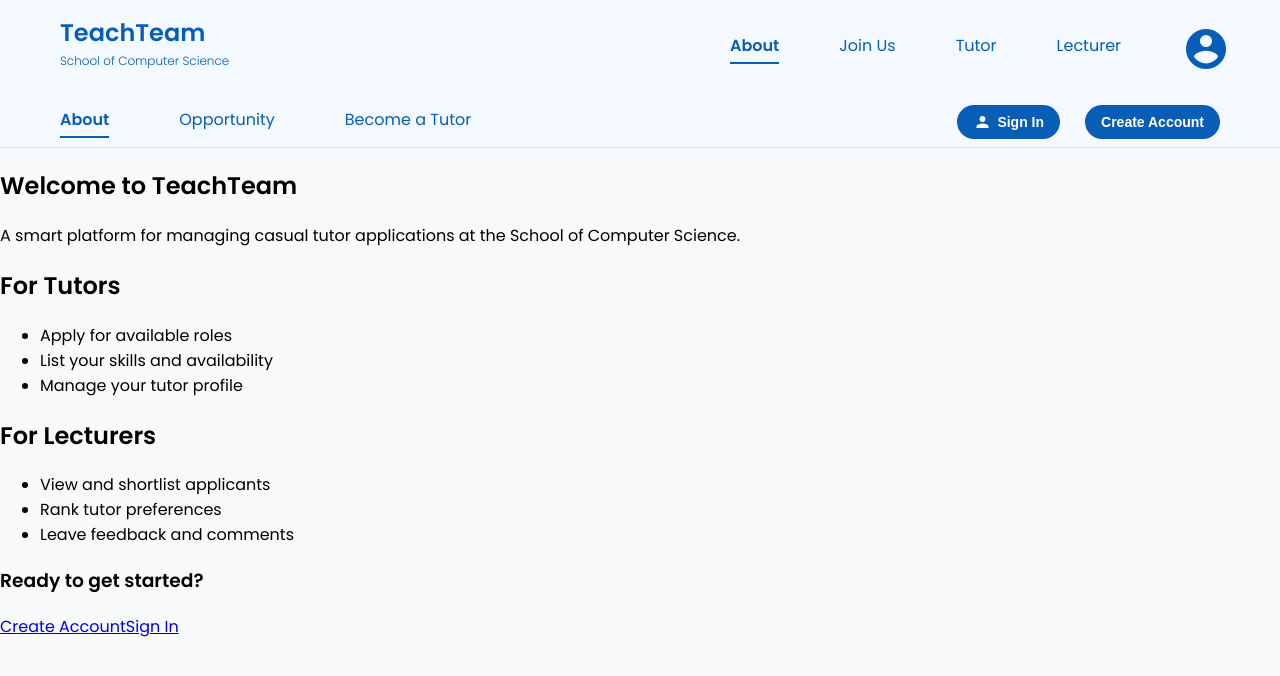
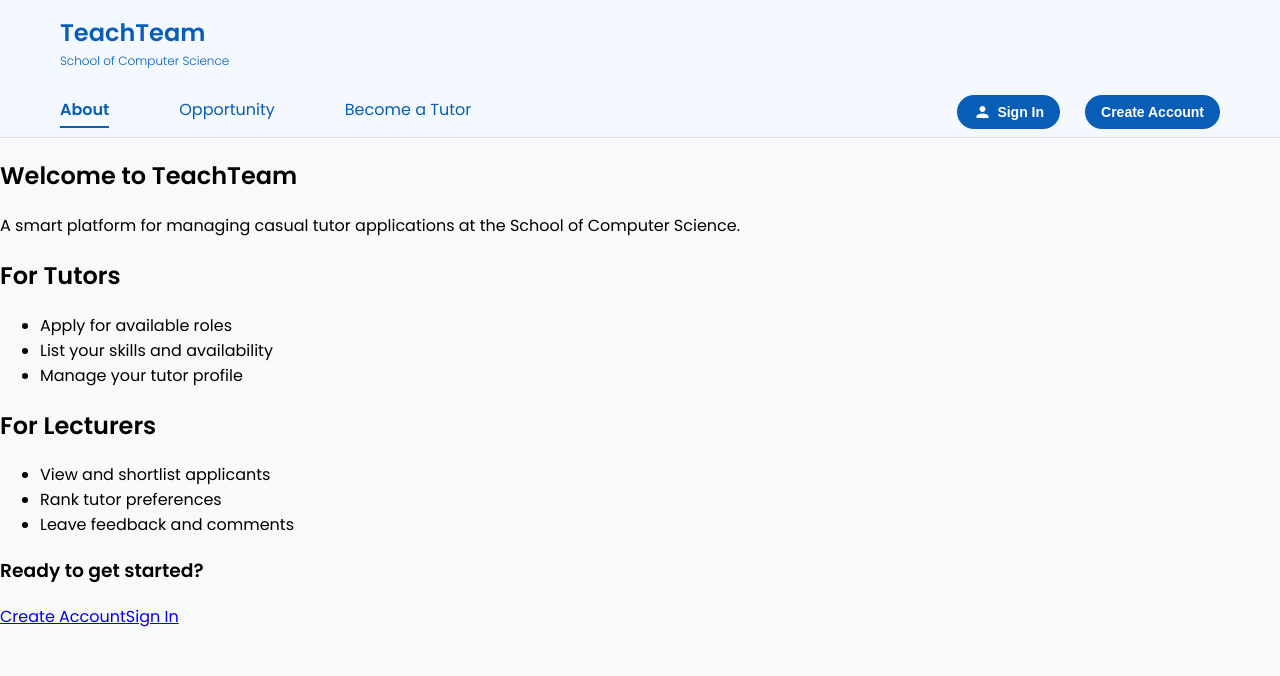
Before and after one commit to joviedev/TeachingTeam_Typescript, a React (Create React App) app: page / in a window 1280 px wide. Shown: the top 676 px of the page. Built offline with nearby package versions, Linux system fonts and the light colour scheme.

Commit message:
Solve Merge Conflicts V1

```diff
--- a/src/FixedComponent/Header.tsx
+++ b/src/FixedComponent/Header.tsx
@@ -1,70 +1,28 @@
 import React from 'react';
-import { Link, useLocation } from 'react-router-dom';
 
+/**
+ * Header component for TeachTeam.
+ * Only includes the logo and subheading.
+ */
 const Header = () => {
-  const location = useLocation(); // Get current route path
-
-  // Navigation items with route paths
-  const navItems = [
-    { label: 'About', path: '/' },
-    { label: 'Join Us', path: '/join' },
-    { label: 'Tutor', path: '/tutor' },
-    { label: 'Lecturer', path: '/lecturer' },
-  ];
-
   return (
     <header style={styles.headerContainer}>
-      {/* Logo and subheading */}
       <div style={styles.logoSection}>
         <h1 style={styles.logoMain}>TeachTeam</h1>
         <p style={styles.logoSub}>School of Computer Science</p>
-      </div>
-
-      {/* Navigation and profile */}
-      <div style={styles.rightSection}>
-        {/* Nav Links */}
-        <nav style={styles.navLinks}>
-          {navItems.map((item) => (
-            <Link
-              key={item.label}
-              to={item.path}
-              style={{
-                ...styles.navItem,
-                ...(location.pathname === item.path ? styles.active : {}),
-              }}
-            >
-              {item.label}
-            </Link>
-          ))}
-        </nav>
-
-        {/* Profile Icon */}
-        <div style={{ ...styles.profileIcon, cursor: 'pointer' }}>
-          <span
-            className="material-icons"
-            style={{
-              ...styles.icon,
-              color: '#085DB7',
-            }}
-          >
-            account_circle
-          </span>
-        </div>
       </div>
     </header>
   );
 };
 
-// Styling
+// Inline styling for the Header component
 const styles: { [key: string]: React.CSSProperties } = {
   headerContainer: {
     display: 'flex',
     alignItems: 'center',
-    justifyContent: 'space-between',
     backgroundColor: '#F3F9FF',
-    padding: '15px 40px',
+    padding: '15px 40px 5px 40px',
     boxShadow: '0 4px 6px rgba(0, 0, 0, 0.05)',
-    fontFamily: "'Poppins', sans-serif",
   },
   logoSection: {
     display: 'flex',
@@ -83,36 +41,6 @@ const styles: { [key: string]: React.CSSProperties } = {
     color: '#085DB7',
     marginTop: '2px',
   },
-  rightSection: {
-    display: 'flex',
-    alignItems: 'center',
-    justifyContent: 'space-between',
-    gap: '60px',
-    paddingRight: '10px',
-    minWidth: '500px',
-  },
-  navLinks: {
-    display: 'flex',
-    gap: '60px',
-  },
-  navItem: {
-    textDecoration: 'none',
-    fontWeight: 400,
-    color: '#085DB7',
-    fontSize: '16px',
-    paddingBottom: '4px',
-  },
-  active: {
-    fontWeight: 600,
-    borderBottom: '2px solid #085DB7',
-  },
-  profileIcon: {
-    display: 'flex',
-    alignItems: 'center',
-  },
-  icon: {
-    fontSize: '48px',
-  },
 };
 
 export default Header;
```
